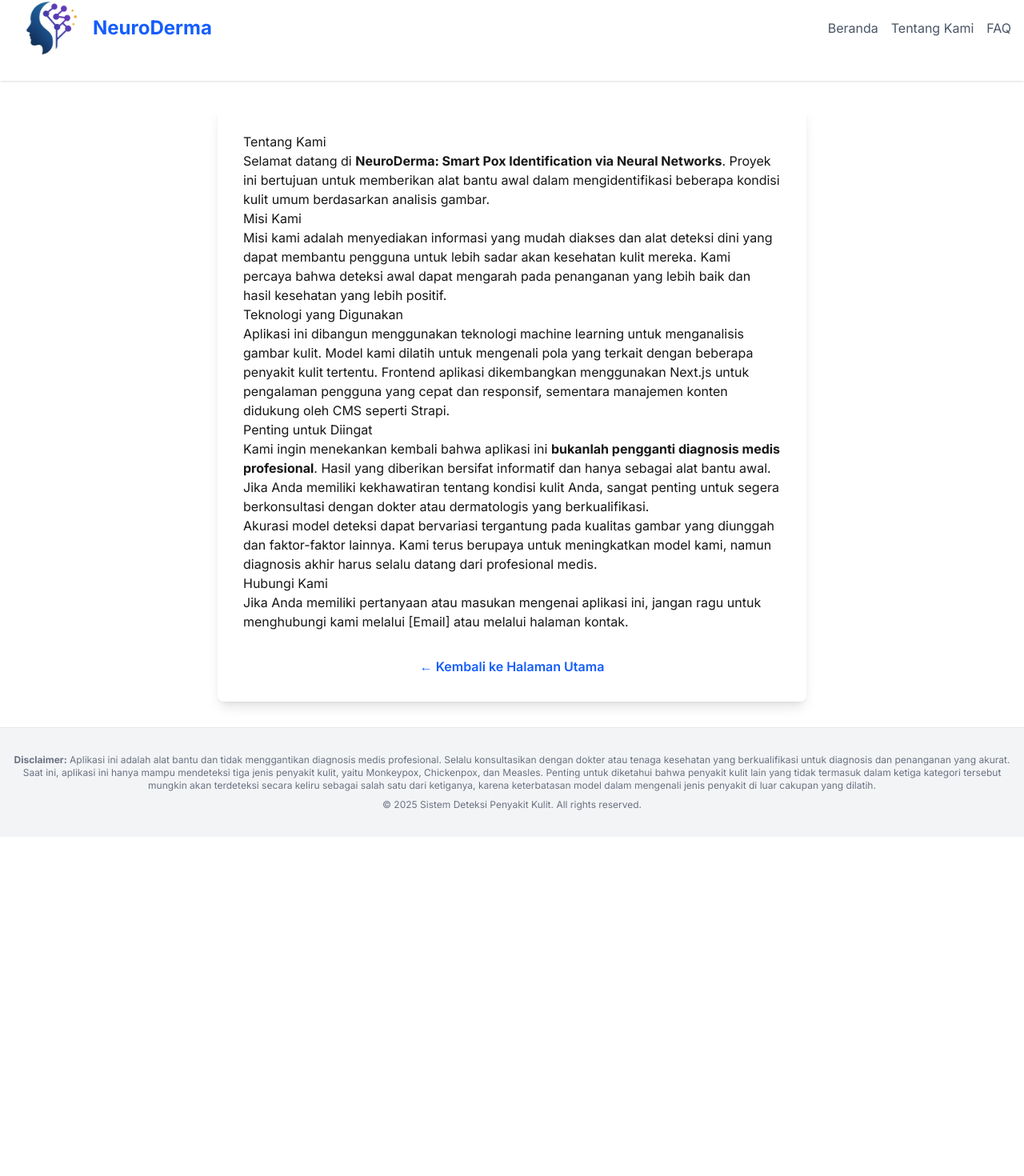
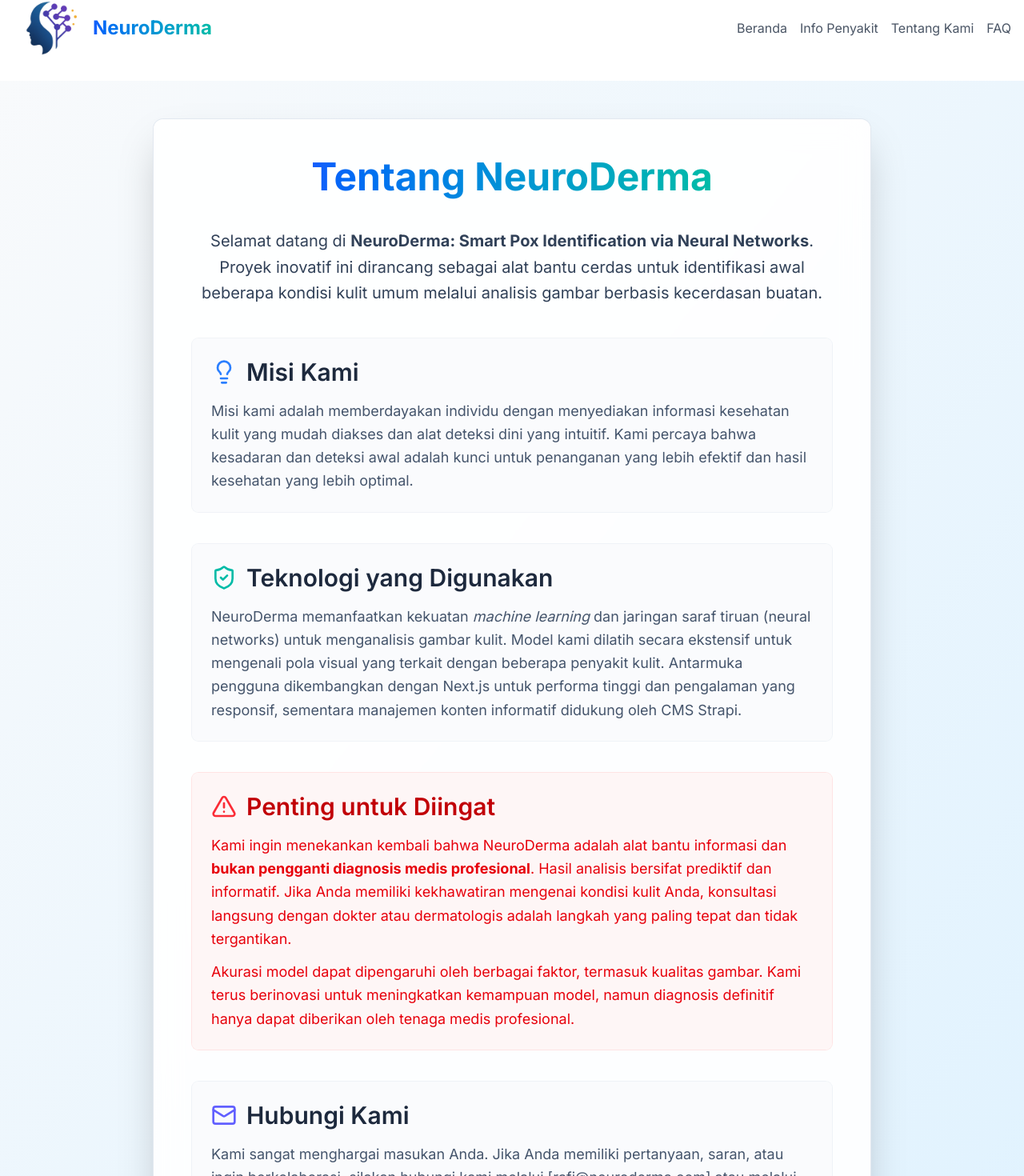
Before and after one commit to raisenbk/neuroderma-app-frontend-nextjs, a Next.js app: page /tentang-kami in a window 1280 px wide. Shown: the part 31-1501 px from the top of the page at 80% size. Before the commit the page ends 1077 px from the top, so only its background shows below. Built offline with nearby package versions, Linux system fonts and the light colour scheme.

Commit message:
Design about-me page

```diff
--- a/package.json
+++ b/package.json
@@ -9,6 +9,7 @@
     "lint": "next lint"
   },
   "dependencies": {
+    "lucide-react": "^0.513.0",
     "markdown-to-jsx": "^7.7.6",
     "next": "15.3.3",
     "react": "^19.0.0",
--- a/src/app/faq/page.jsx
+++ b/src/app/faq/page.jsx
@@ -1,3 +1,4 @@
+// src/app/faq/page.jsx
 import Link from 'next/link';
 
 export const metadata = {
@@ -25,7 +26,7 @@ export default function FAQPage() {
     },
     {
       question: "Apakah data gambar saya aman?",
-      answer: "Kami berkomitmen untuk menjaga privasi pengguna. Semua gambar yang diunggah untuk keperluan prediksi tidak disimpan di sistem kami setelah proses prediksi selesai. Gambar hanya digunakan sementara untuk menjalankan analisis, dan akan dihapus secara otomatis tanpa disimpan di server atau basis data manapun. Dengan demikian, data Anda tetap aman dan terlindungi."
+      answer: "Kami berkomitmen untuk menjaga privasi pengguna. (Di sini Anda perlu menjelaskan kebijakan privasi Anda mengenai penyimpanan dan penggunaan gambar. Jika gambar tidak disimpan setelah prediksi, sebutkan itu. Jika disimpan, jelaskan bagaimana dan untuk berapa lama, serta tujuannya)."
     },
     {
       question: "Apa yang harus saya lakukan jika hasil deteksi menunjukkan kemungkinan suatu penyakit?",
@@ -50,7 +51,7 @@ export default function FAQPage() {
         <div className="mt-8 text-center">
           <p className="text-gray-600">
             Tidak menemukan jawaban yang Anda cari?
-            <Link href="/kontak" className="text-blue-600 hover:text-blue-700"> Hubungi kami</Link>.
+            <Link href="/kontak" className="text-blue-600 hover:text-blue-700"> Hubungi kami</Link> (jika Anda berencana membuat halaman kontak).
           </p>
           <Link href="/" className="block mt-4 text-blue-600 hover:text-blue-700 font-semibold">
             &larr; Kembali ke Halaman Utama
--- a/src/app/layout.jsx
+++ b/src/app/layout.jsx
@@ -1,8 +1,8 @@
 // src/app/layout.jsx
 // Pastikan Anda mengimpor font Inter atau font lain yang Anda gunakan
 import { Inter } from 'next/font/google';
-import Image from 'next/image';
 import Link from 'next/link'; // Untuk navigasi
+import Image from 'next/image'
 import './globals.css'; // Asumsi file CSS global Anda ada di sini
 
 const inter = Inter({ subsets: ['latin'] });
@@ -13,7 +13,8 @@ function Footer() {
     <footer className="bg-gray-100 border-t border-gray-200 mt-auto py-8">
       <div className="container mx-auto px-4 text-center text-xs text-gray-500">
         <p className="mb-2">
-          <strong>Disclaimer:</strong> Aplikasi ini adalah alat bantu dan tidak menggantikan diagnosis medis profesional. Selalu konsultasikan dengan dokter atau tenaga kesehatan yang berkualifikasi untuk diagnosis dan penanganan yang akurat. Saat ini, aplikasi ini hanya mampu mendeteksi tiga jenis penyakit kulit, yaitu Monkeypox, Chickenpox, dan Measles. Penting untuk diketahui bahwa penyakit kulit lain yang tidak termasuk dalam ketiga kategori tersebut mungkin akan terdeteksi secara keliru sebagai salah satu dari ketiganya, karena keterbatasan model dalam mengenali jenis penyakit di luar cakupan yang dilatih.
+          <strong>Disclaimer:</strong> Aplikasi ini adalah alat bantu dan tidak menggantikan diagnosis medis profesional.
+          Selalu konsultasikan dengan dokter atau tenaga kesehatan yang berkualifikasi untuk diagnosis dan penanganan yang akurat.
         </p>
         <p>
           © {new Date().getFullYear()} Sistem Deteksi Penyakit Kulit. All rights reserved.
@@ -36,11 +37,16 @@ export default function RootLayout({ children }) {
           <nav className="container mx-auto px-4 py-4 flex justify-between items-center">
             <Link href="/" className="flex items-center text-2xl font-bold text-blue-600 hover:text-blue-700">
                 <Image src="/neuroderma.png" alt="Logo" width={100} height={100} />
-                <span>NeuroDerma</span>
+                <span className="text-transparent bg-clip-text bg-gradient-to-r from-blue-600 to-teal-500">
+                  NeuroDerma
+                </span>
             </Link>
             <div className="space-x-4">
               <Link href="/" className="text-gray-600 hover:text-blue-600">
                 Beranda
+              </Link>
+              <Link href="/info" className="text-gray-600 hover:text-blue-600">
+                Info Penyakit
               </Link>
               <Link href="/tentang-kami" className="text-gray-600 hover:text-blue-600">
                 Tentang Kami
--- a/src/app/tentang-kami/page.jsx
+++ b/src/app/tentang-kami/page.jsx
@@ -1,47 +1,78 @@
 // src/app/tentang-kami/page.jsx
 import Link from 'next/link';
+import { Lightbulb, ShieldCheck, Users, AlertTriangle, Mail, ArrowLeft } from 'lucide-react'; // Contoh ikon
 
 export const metadata = {
-  title: 'Tentang Kami - Sistem Deteksi Penyakit Kulit',
-  description: 'Pelajari lebih lanjut tentang proyek Sistem Deteksi Penyakit Kulit.',
+  title: 'Tentang Kami - NeuroDerma',
+  description: 'Pelajari lebih lanjut tentang proyek NeuroDerma: Smart Pox Identification via Neural Networks.',
 };
 
 export default function TentangKamiPage() {
   return (
-    <main className="container mx-auto px-4 py-8 max-w-3xl">
-      <div className="bg-white p-6 sm:p-8 rounded-lg shadow-lg prose lg:prose-xl mx-auto">
-        <h1>Tentang Kami</h1>
+    <main className="py-12 px-4 sm:px-6 lg:px-8 bg-gradient-to-br from-slate-50 to-sky-100 min-h-[calc(100vh-150px)]"> {/* Sesuaikan min-h jika perlu */}
+      <div className="bg-white/90 backdrop-blur-lg p-8 sm:p-12 rounded-xl shadow-2xl max-w-4xl mx-auto ring-1 ring-slate-200">
+        <h1 className="text-4xl sm:text-5xl font-bold mb-10 text-center">
+          <span className="text-transparent bg-clip-text bg-gradient-to-r from-blue-600 to-teal-500">
+            Tentang NeuroDerma
+          </span>
+        </h1>
 
-        <p>
-          Selamat datang di <strong>NeuroDerma: Smart Pox Identification via Neural Networks</strong>. Proyek ini bertujuan untuk memberikan alat bantu awal dalam mengidentifikasi beberapa kondisi kulit umum berdasarkan analisis gambar.
+        <section className="mb-10">
+          <p className="text-slate-700 leading-relaxed text-lg sm:text-xl text-center">
+            Selamat datang di <strong>NeuroDerma: Smart Pox Identification via Neural Networks</strong>.
+            Proyek inovatif ini dirancang sebagai alat bantu cerdas untuk identifikasi awal beberapa kondisi kulit umum melalui analisis gambar berbasis kecerdasan buatan.
           </p>
+        </section>
 
-        <h2>Misi Kami</h2>
-        <p>
-          Misi kami adalah menyediakan informasi yang mudah diakses dan alat deteksi dini yang dapat membantu pengguna untuk lebih sadar akan kesehatan kulit mereka. Kami percaya bahwa deteksi awal dapat mengarah pada penanganan yang lebih baik dan hasil kesehatan yang lebih positif.
+        <div className="space-y-10">
+          <div className="p-6 bg-slate-50/70 rounded-lg ring-1 ring-slate-200/50">
+            <h2 className="flex items-center text-2xl sm:text-3xl font-semibold mb-4 text-slate-800">
+              <Lightbulb className="w-8 h-8 mr-3 text-blue-500" />
+              Misi Kami
+            </h2>
+            <p className="text-slate-600 leading-relaxed text-lg">
+              Misi kami adalah memberdayakan individu dengan menyediakan informasi kesehatan kulit yang mudah diakses dan alat deteksi dini yang intuitif. Kami percaya bahwa kesadaran dan deteksi awal adalah kunci untuk penanganan yang lebih efektif dan hasil kesehatan yang lebih optimal.
             </p>
+          </div>
 
-        <h2>Teknologi yang Digunakan</h2>
-        <p>
-          Aplikasi ini dibangun menggunakan teknologi machine learning untuk menganalisis gambar kulit. Model kami dilatih untuk mengenali pola yang terkait dengan beberapa penyakit kulit tertentu. Frontend aplikasi dikembangkan menggunakan Next.js untuk pengalaman pengguna yang cepat dan responsif, sementara manajemen konten didukung oleh CMS seperti Strapi.
+          <div className="p-6 bg-slate-50/70 rounded-lg ring-1 ring-slate-200/50">
+            <h2 className="flex items-center text-2xl sm:text-3xl font-semibold mb-4 text-slate-800">
+              <ShieldCheck className="w-8 h-8 mr-3 text-teal-500" />
+              Teknologi yang Digunakan
+            </h2>
+            <p className="text-slate-600 leading-relaxed text-lg">
+              NeuroDerma memanfaatkan kekuatan <em>machine learning</em> dan jaringan saraf tiruan (neural networks) untuk menganalisis gambar kulit. Model kami dilatih secara ekstensif untuk mengenali pola visual yang terkait dengan beberapa penyakit kulit. Antarmuka pengguna dikembangkan dengan Next.js untuk performa tinggi dan pengalaman yang responsif, sementara manajemen konten informatif didukung oleh CMS Strapi.
             </p>
+          </div>
 
-        <h2>Penting untuk Diingat</h2>
-        <p>
-          Kami ingin menekankan kembali bahwa aplikasi ini <strong>bukanlah pengganti diagnosis medis profesional</strong>. Hasil yang diberikan bersifat informatif dan hanya sebagai alat bantu awal. Jika Anda memiliki kekhawatiran tentang kondisi kulit Anda, sangat penting untuk segera berkonsultasi dengan dokter atau dermatologis yang berkualifikasi.
+          <div className="p-6 bg-red-50/70 rounded-lg ring-1 ring-red-200/50">
+            <h2 className="flex items-center text-2xl sm:text-3xl font-semibold mb-4 text-red-700">
+              <AlertTriangle className="w-8 h-8 mr-3 text-red-500" />
+              Penting untuk Diingat
+            </h2>
+            <p className="text-red-600 leading-relaxed text-lg">
+              Kami ingin menekankan kembali bahwa NeuroDerma adalah alat bantu informasi dan <strong>bukan pengganti diagnosis medis profesional</strong>. Hasil analisis bersifat prediktif dan informatif. Jika Anda memiliki kekhawatiran mengenai kondisi kulit Anda, konsultasi langsung dengan dokter atau dermatologis adalah langkah yang paling tepat dan tidak tergantikan.
             </p>
-        <p>
-          Akurasi model deteksi dapat bervariasi tergantung pada kualitas gambar yang diunggah dan faktor-faktor lainnya. Kami terus berupaya untuk meningkatkan model kami, namun diagnosis akhir harus selalu datang dari profesional medis.
+            <p className="text-red-600 leading-relaxed text-lg mt-3">
+              Akurasi model dapat dipengaruhi oleh berbagai faktor, termasuk kualitas gambar. Kami terus berinovasi untuk meningkatkan kemampuan model, namun diagnosis definitif hanya dapat diberikan oleh tenaga medis profesional.
             </p>
+          </div>
 
-        <h2>Hubungi Kami</h2>
-        <p>
-          Jika Anda memiliki pertanyaan atau masukan mengenai aplikasi ini, jangan ragu untuk menghubungi kami melalui [Email] atau melalui <Link href="/kontak">halaman kontak</Link>.
+          <div className="p-6 bg-slate-50/70 rounded-lg ring-1 ring-slate-200/50">
+            <h2 className="flex items-center text-2xl sm:text-3xl font-semibold mb-4 text-slate-800">
+              <Mail className="w-8 h-8 mr-3 text-indigo-500" />
+              Hubungi Kami
+            </h2>
+            <p className="text-slate-600 leading-relaxed text-lg">
+              Kami sangat menghargai masukan Anda. Jika Anda memiliki pertanyaan, saran, atau ingin berkolaborasi, silakan hubungi kami melalui [rafi@neuroderma.com] atau melalui <Link href="/kontak" className="text-blue-600 hover:text-blue-500 font-medium underline">halaman kontak</Link>.
             </p>
+          </div>
+        </div>
 
-        <div className="mt-8 text-center">
-          <Link href="/" className="text-blue-600 hover:text-blue-700 font-semibold">
-            &larr; Kembali ke Halaman Utama
+        <div className="mt-12 text-center">
+          <Link href="/" className="inline-flex items-center px-6 py-3 bg-gradient-to-r from-blue-500 to-teal-500 text-white font-semibold rounded-lg shadow-md hover:from-blue-600 hover:to-teal-600 transition-all duration-300 transform hover:scale-105">
+            <ArrowLeft className="w-5 h-5 mr-2" />
+            Kembali ke Halaman Utama
           </Link>
         </div>
       </div>
```
Also changed, not shown: 1 other file (tests, documents, lock files or other folders). Lines whose indentation alone changed are shown as unchanged.
